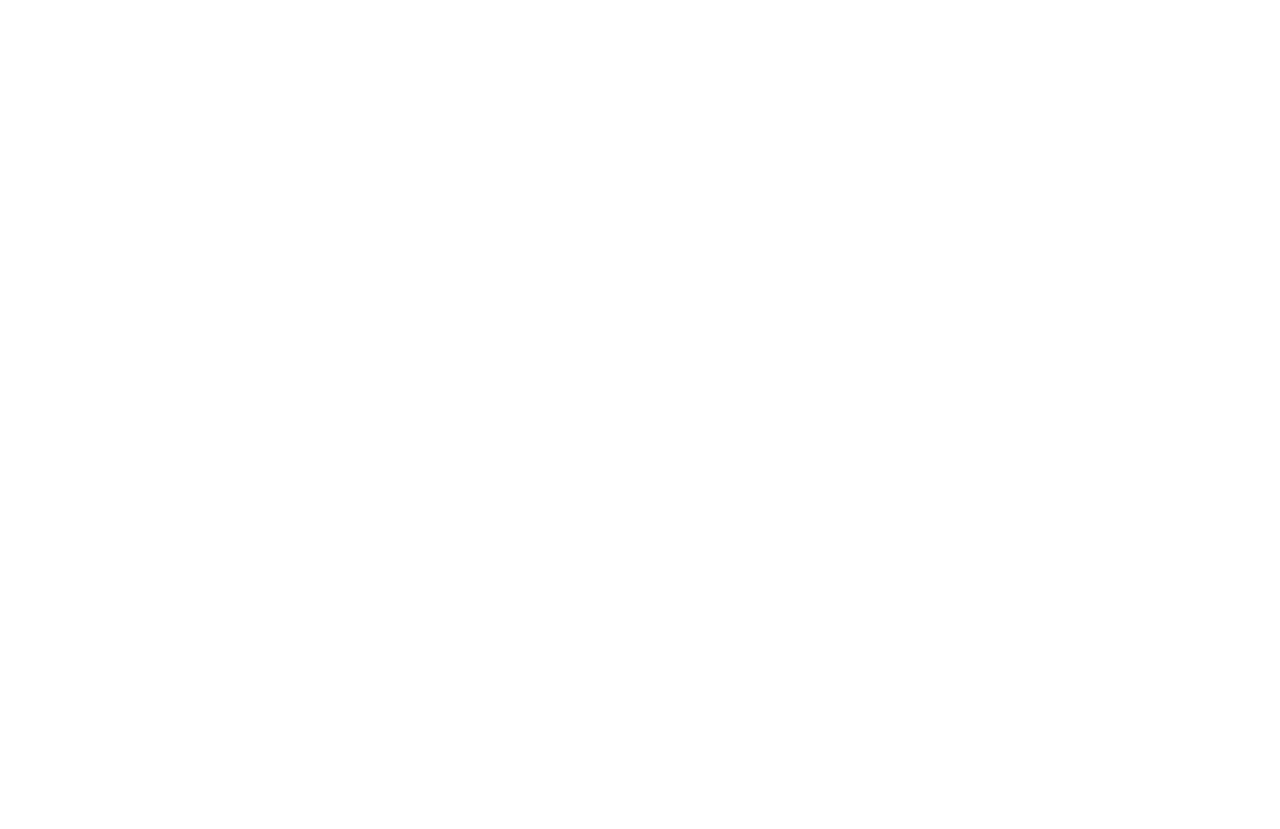
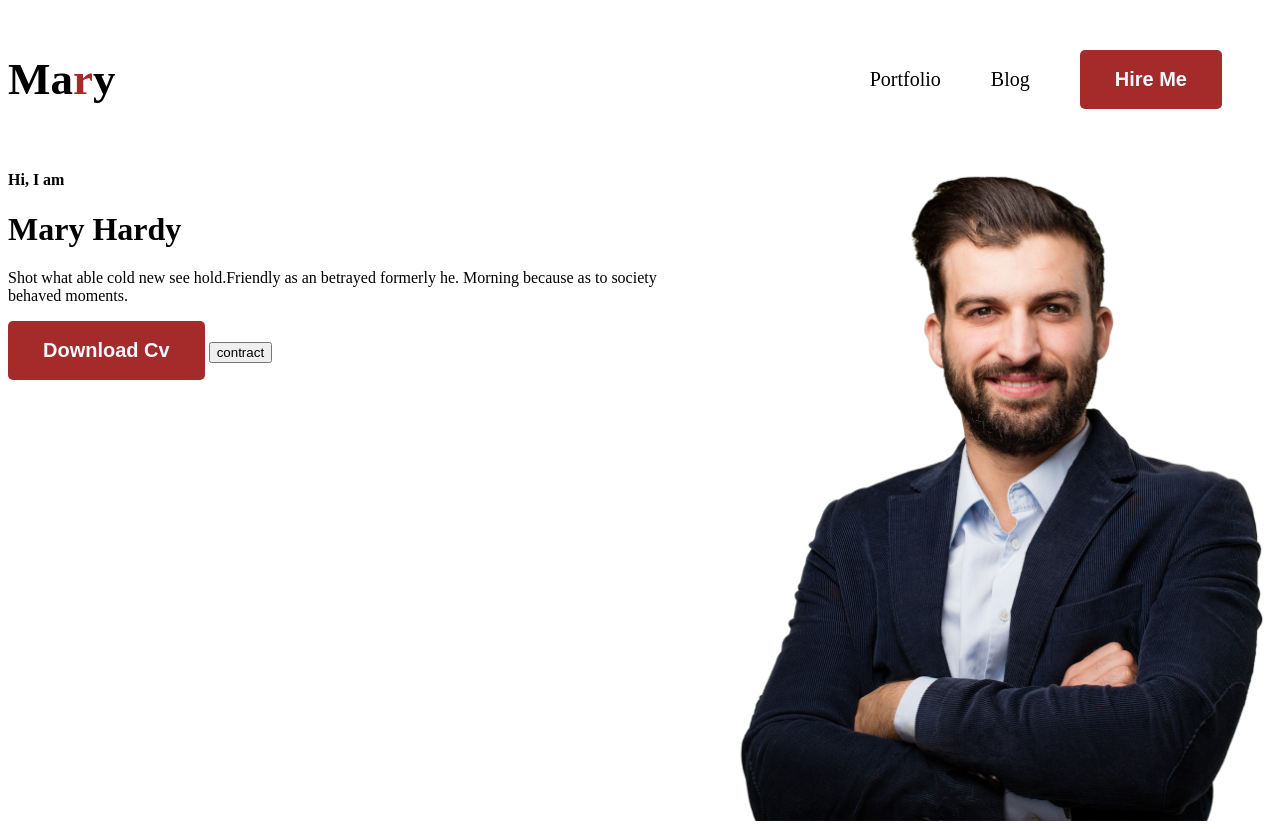
Before and after one commit to Md-Naeem-74/programming-hero-click, a plain HTML site: page index.html in a window 1280 px wide. Before the commit the page ends 800 px from the top, so only its background shows below. Drawn offline with Linux system fonts and the light colour scheme.

Commit message:
added the header section

```diff
--- a/index.html
+++ b/index.html
@@ -4,9 +4,30 @@
     <meta charset="UTF-8">
     <meta name="viewport" content="width=device-width, initial-scale=1.0">
     <title>Document</title>
+    <link rel="stylesheet" href="style/style.css">
 </head>
 <body>
-    <header></header>
+    <header>
+        <nav>
+            <h3>Ma<span>r</span>y</h3>
+            <ul>
+                <li><a href="">Portfolio</a></li>
+                <li><a href="">Blog</a></li>
+                <li><button class="btn-primary">Hire Me</button></li>
+            </ul>
+        </nav>
+        <div class="baner">
+        <div class="baner-content">
+        <h4>Hi, I  am</h4>
+        <h1>Mary Hardy</h1>
+        <p>Shot what able cold new see hold.Friendly as an betrayed formerly he. Morning because as to society behaved moments.</p>
+<button class="btn-primary">Download Cv</button>
+<button>contract</button>
+        </div>
+        <img class="baner-size" src="images/hardy.png" alt="">
+    </div>
+    </header>
+
     <main></main>
     <footer></footer>
 
--- /dev/null
+++ b/style/style.css
@@ -0,0 +1,51 @@
+
+
+nav{
+    display: flex;
+    align-items: center;
+    justify-content: space-between;
+}
+nav h3{
+    font-size: 45px;
+}
+span{
+    color: brown;
+}
+.btn-primary{
+    background-color: brown;
+    color: aliceblue;
+    border: none;
+    font-size: 20px;
+    font-weight: 700;
+    padding: 18px 35px;
+    border-radius: 5px;
+}
+
+
+li a{
+    text-decoration: none;
+    color: black;
+
+
+}
+ul{
+    display: flex;
+    list-style: none;
+    font-size: 20px;
+
+    }
+    nav ul{
+        display: flex;
+        align-items: center;
+
+    }
+    nav ul li{
+        margin-right: 50px;
+
+        }
+        .baner-size{
+            width: 580px;
+        }
+        .baner{
+            display: flex;
+        }
```
